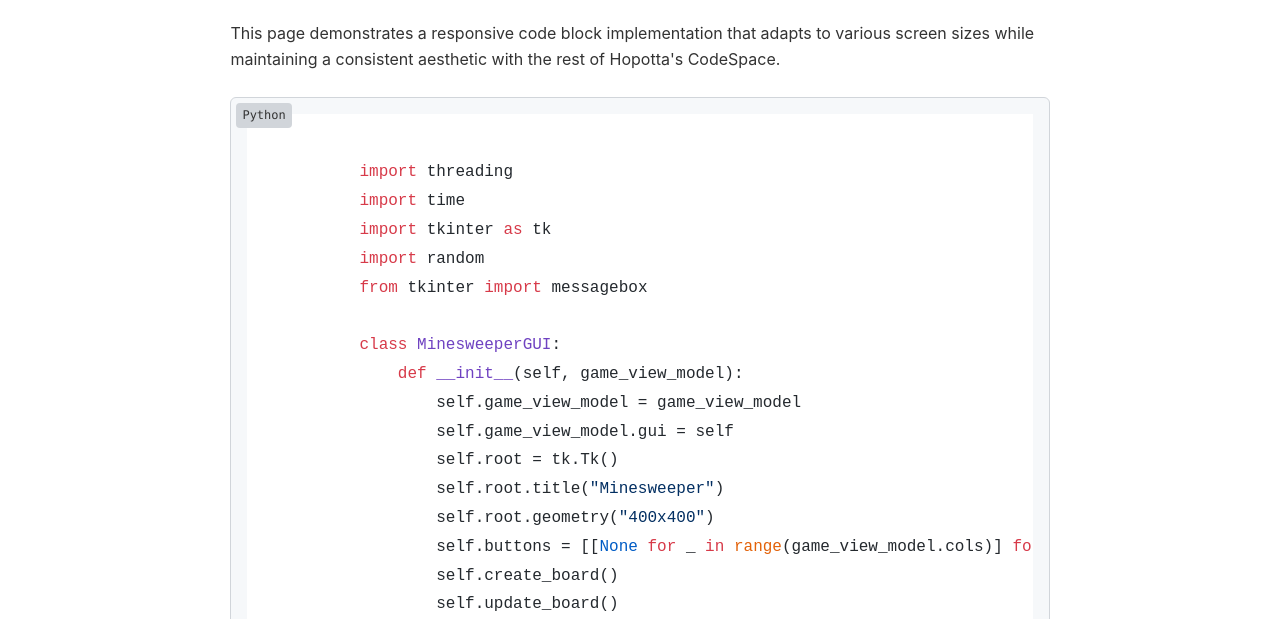
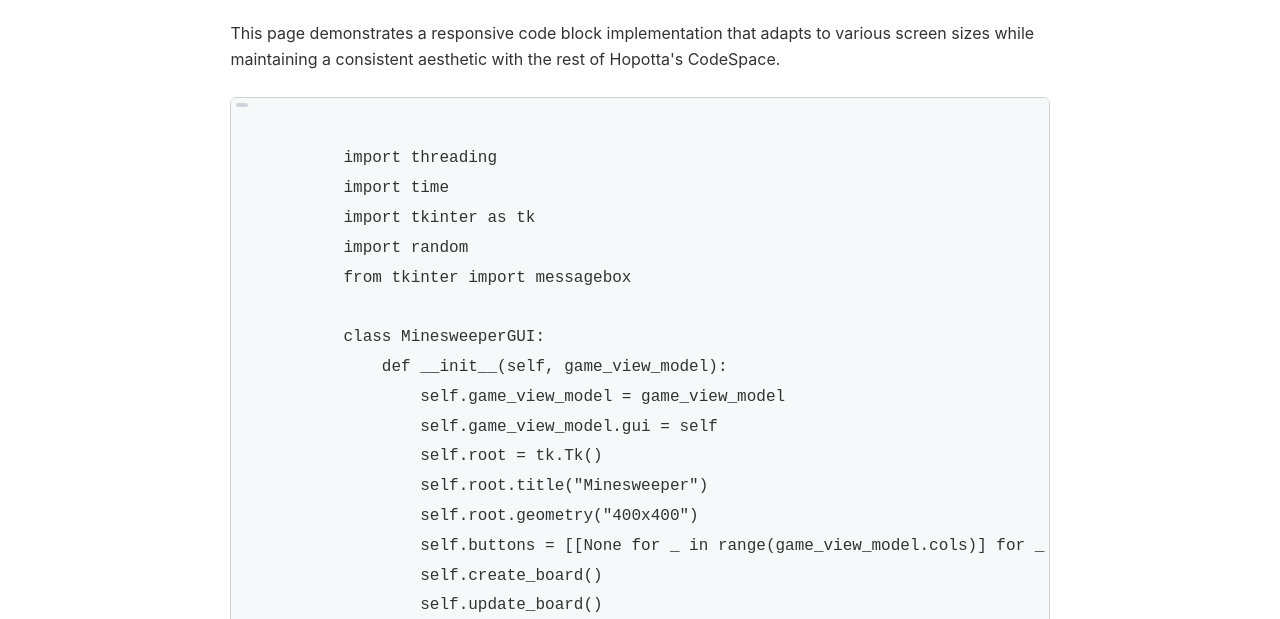
Before and after one commit to Hopotta/hopotta.github.io, a plain HTML site: page codespace/code1.html in a window 1280 px wide. Shown: the part 181-800 px from the top of the page. Drawn offline with nearby package versions, Linux system fonts and the light colour scheme.

Commit message:
Update code1.html

```diff
--- a/codespace/code1.html
+++ b/codespace/code1.html
@@ -8,8 +8,7 @@
   <meta name="date" content="February 23, 2025">
   <meta name="language" content="Python">
   <title>Responsive Code Block: A Sample Implementation - Hopotta's CodeSpace</title>
-  <!-- 引入 highlight.js 样式（此处使用 GitHub 主题，可根据需要更换） -->
-  <link rel="stylesheet" href="//cdnjs.cloudflare.com/ajax/libs/highlight.js/11.7.0/styles/github.min.css">
+
   <style>
     body {
       margin: 0;
@@ -387,24 +386,6 @@
     <p>&copy; 2024 Hopotta. All rights reserved.</p>
   </footer>
 
-  <!-- 引入 highlight.js -->
-  <script src="//cdnjs.cloudflare.com/ajax/libs/highlight.js/11.7.0/highlight.min.js"></script>
-  <script>
-    // 页面加载后自动为代码块添加语言标签，并初始化语法高亮
-    document.addEventListener("DOMContentLoaded", function() {
-      var lang = document.querySelector('meta[name="language"]').content;
-      var codeSnippets = document.querySelectorAll('pre.code-snippet');
-      codeSnippets.forEach(function(pre) {
-        pre.setAttribute('data-language', lang);
-      });
-      hljs.highlightAll();
-    });
-  </script>
-  pre.code-snippet code.hljs,
-  pre.code-snippet code.hljs.language-python {
-    font-family: Consolas, monospace !important;
-  }
-
 
 </body>
 </html>
```
